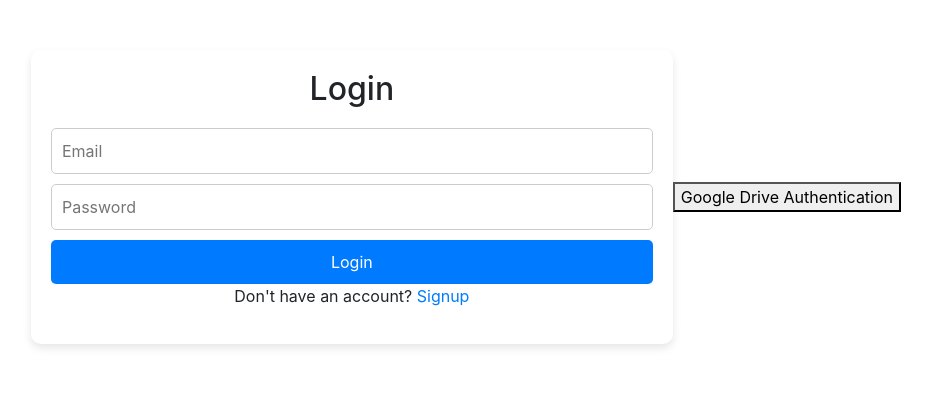
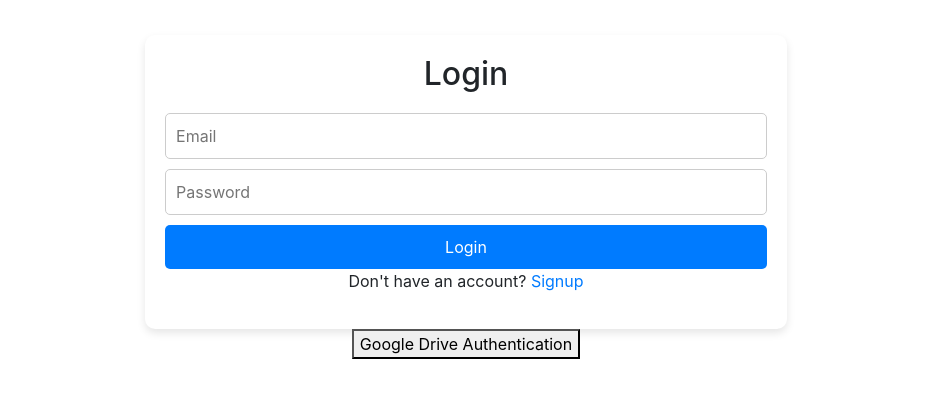
Before and after one commit to skillmingle/hackathon-admin, a React (Create React App) app: page / in a window 1280 px wide. Shown: the part 203-600 px from the top of the page, without its empty margins (174-1106 px from the left). Built offline with nearby package versions, Linux system fonts and the light colour scheme.

Commit message:
4th commit

```diff
--- a/src/css/Login&Signup.css
+++ b/src/css/Login&Signup.css
@@ -1,6 +1,7 @@
 .auth-container {
     display: flex;
     justify-content: center;
+    flex-direction: column;
     align-items: center;
     height: 100vh;
   }
--- a/src/screens/Login.js
+++ b/src/screens/Login.js
@@ -84,8 +84,10 @@ const Login = () => {
         <button type="submit">Login</button>
         <p>Don't have an account? <Link to="/Signup">Signup</Link></p>
       </form>
-      <button onClick={driveAuth}>Google Drive Authentication</button>
-      {accessToken}
+      <div style={{display:'block'}}>
+        <button onClick={driveAuth}>Google Drive Authentication</button>
+        {accessToken}
+      </div>
     </div>
   );
 };
```
